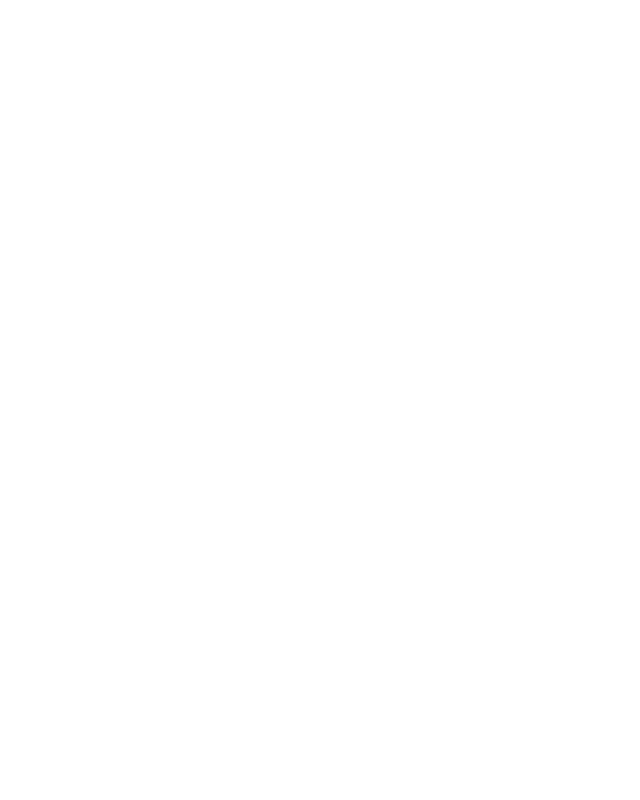
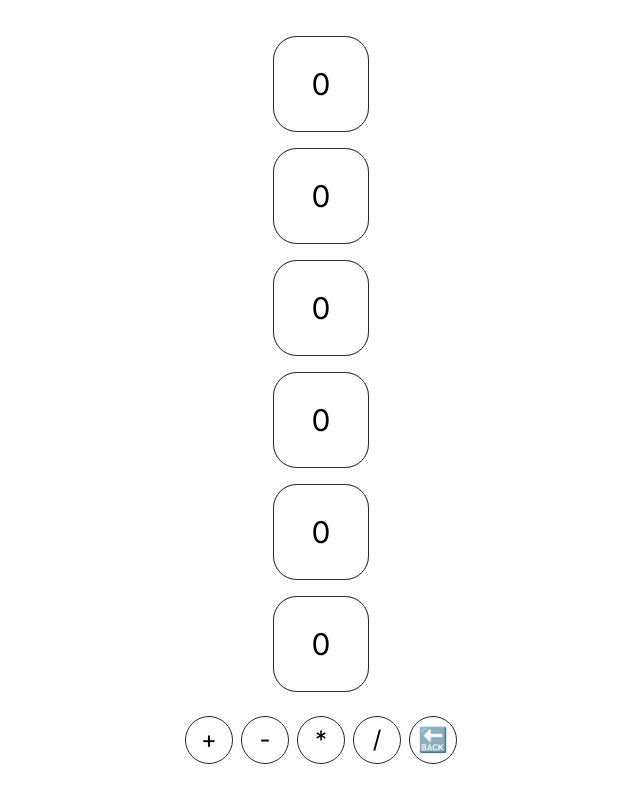
Before and after one commit to heeringa/digits, a Next.js app: page / in a window 1280 px wide. Shown: the whole page, without its empty margins (319-959 px from the left). Built offline with nearby package versions, Linux system fonts and the light colour scheme.

Commit message:
Add basic operation class plus layout Fix some grid styling in the Grid clas

```diff
--- a/src/app/components/Grid.tsx
+++ b/src/app/components/Grid.tsx
@@ -10,8 +10,9 @@
 
 function Grid({ values, numColumns, isEditable, handleGridViewChange }: GridProps): JSX.Element {
 
+  let style = `grid grid-cols-${numColumns} gap-4`
   return (
-    <div className={`grid grid-cols-${numColumns} gap-4`}>
+    <div className={style}>
       {values.map((value, index) => (
         <NumberView
           key={index}
--- /dev/null
+++ b/src/app/components/Operation.tsx
@@ -0,0 +1,26 @@
+import React, { useState } from 'react';
+
+interface OperationProps {
+  isEditable: boolean;
+  value: string;
+  onOperationClick: (event: React.MouseEvent<HTMLInputElement, MouseEvent>) => void;
+}
+
+function Operation({ isEditable=true, value, onOperationClick }:OperationProps): React.JSX.Element {
+
+  let basestyle = "flex items-center justify-center h-12 w-12 rounded-full border border-gray-800";
+  let style = isEditable ? `${basestyle}` : basestyle;
+  // focus:ring-2 focus:ring-gray-200
+  return (
+    <div className={style}>
+     <input className="text-center text-2xl w-8 focus:border-gray-300
+                       focus:outline-none"
+            readOnly={true}
+            value={value}
+            onClick={event => onOperationClick(event)}
+            />
+    </div>
+  );
+}
+
+export default Operation;
--- a/src/app/page.tsx
+++ b/src/app/page.tsx
@@ -1,7 +1,8 @@
 'use client';
 
-//import React, { FormEvent, useState } from 'react';
-//import Grid from './components/Grid';
+import React, { FormEvent, useState } from 'react';
+import Grid from './components/Grid';
+import Operation from './components/Operation';
 
 function combine(op: string, a: number, b: number): number {
   switch (op) {
@@ -33,94 +34,67 @@
 }
 
 
-import React, { useState, useRef, useEffect } from "react";
-//import './App.css';
 
-function App() {
-  const [translateX, setTranslateX] = useState(0);
-  const circleRef = useRef();
+export default function Home() {
 
-  useEffect(() => {
-    const rect = circleRef.current.getBoundingClientRect();
-    setTranslateX(rect.x);
-  }, []);
+  const SIZE = 6
+  // Change 'any' to your expected API response type
+  const [apiResponse, setApiResponse] = useState<any>(null);
+  const [isEditable, setEditable] = useState(true);
+  const [values, setValues] = useState(Array<number>(SIZE).fill(0));
 
-  const handleClick = () => {
-    setTranslateX(translateX === 0 ? circleRef.current.getBoundingClientRect().x : 0);
+  function handleGridValuesChange(index: number, value: number): void {
+    const newValues = [...values];
+    newValues[index] = value;
+    setValues(newValues);
   };
 
-  const circleStyle = {
-    transform: `translateX(${translateX}px)`,
-    transition: 'transform 2s',
-  };
+  async function onOperationClick(event: React.MouseEvent<HTMLInputElement, MouseEvent>): Promise<void> {
+
+  }
+
+  async function handleSubmit(event: FormEvent<HTMLFormElement>): Promise<void> {
+
+    event.preventDefault();
+    console.log(event);
+
+    /*
+    const data = new FormData(event.currentTarget);
+    console.log(data);
+    const goal = data.get('goal');
+    data.delete('goal')
+    console.log(goal);
+
+    console.log(Array.from(data.entries()));
+
+    const inputsAsString = Array.from(data.values()).map(i => `nums=${i}`).join('&');
+    console.log(inputsAsString); // logs "input0=value0&input1=value1&..."
+
+    const url = `/api/solution?goal=${goal}&${inputsAsString}`;
+    const response = await fetch(url);
+    const json = await response.json();
+    console.log(json);
+    for (let [key, value] of Object.entries(json)) {
+      console.log(`Key: ${key}, Value: ${value}`);
+    }
+    setApiResponse(json);
+    console.log(json);
+    */
+  }
 
   return (
-    <div className="container">
-      <div className="circle" style={circleStyle} onClick={handleClick}></div>
-      <div className="circle" ref={circleRef}></div>
+    <div className="h-screen flex flex-col items-center justify-center">
+    {/* </div><div className="h-screen flex items-center justify-center"> */}
+      <Grid values={values} numColumns={3} isEditable={isEditable} handleGridViewChange={handleGridValuesChange} />
+      <div className="flex mt-6 gap-2">
+      <Operation value="+" isEditable={isEditable} onOperationClick={onOperationClick} />
+      <Operation value="-" isEditable={isEditable} onOperationClick={onOperationClick} />
+      <Operation value="*" isEditable={isEditable} onOperationClick={onOperationClick} />
+      <Operation value="/" isEditable={isEditable} onOperationClick={onOperationClick} />
+      <Operation value="🔙" isEditable={isEditable} onOperationClick={onOperationClick} />
+      </div>
     </div>
+
+
   );
 }
-
-export default App;
-
-
-// export default function Home() {
-
-//   const SIZE = 6
-//   // Change 'any' to your expected API response type
-//   const [apiResponse, setApiResponse] = useState<any>(null);
-//   const [isEditable, setEditable] = useState(true);
-//   const [values, setValues] = useState(Array<number>(SIZE).fill(0));
-
-//   function handleGridValuesChange(index: number, value: number): void {
-//     const newValues = [...values];
-//     newValues[index] = value;
-//     setValues(newValues);
-//   };
-
-//   async function handleSubmit(event: FormEvent<HTMLFormElement>): Promise<void> {
-
-//     event.preventDefault();
-//     console.log(event);
-
-//     /*
-//     const data = new FormData(event.currentTarget);
-//     console.log(data);
-//     const goal = data.get('goal');
-//     data.delete('goal')
-//     console.log(goal);
-
-//     console.log(Array.from(data.entries()));
-
-//     const inputsAsString = Array.from(data.values()).map(i => `nums=${i}`).join('&');
-//     console.log(inputsAsString); // logs "input0=value0&input1=value1&..."
-
-//     const url = `/api/solution?goal=${goal}&${inputsAsString}`;
-//     const response = await fetch(url);
-//     const json = await response.json();
-//     console.log(json);
-//     for (let [key, value] of Object.entries(json)) {
-//       console.log(`Key: ${key}, Value: ${value}`);
-//     }
-//     setApiResponse(json);
-//     console.log(json);
-//     */
-//   }
-
-//   return (
-//     <>
-//     <div className="h-screen flex items-center justify-center">
-//       <Grid values={values} numColumns={3} isEditable={isEditable} handleGridViewChange={handleGridValuesChange} />
-//     </div>
-//     <div>
-//       {apiResponse && (
-//         <pre className="text-white bg-black rounded p-2 mt-4">
-//           {JSON.stringify(apiResponse, null, 2)}
-//         </pre>
-//       )}
-//     </div>
-//     </>
-
-//     );
-// }
```
